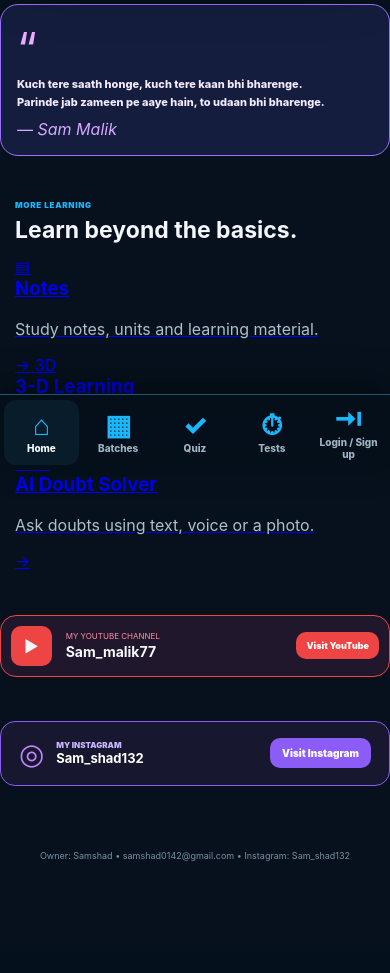
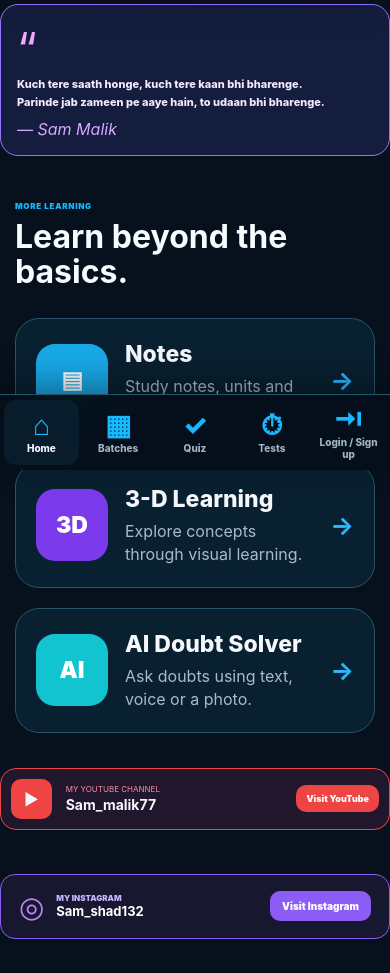
Before and after one commit to samshad0142/Sam-study, a Flask app: page / in a window 390 px wide. Shown: the part 374-1347 px from the top of the page. Before the commit the page ends 1235 px from the top, so only its background shows below. Run offline with Flask 3, Linux system fonts and the light colour scheme; some libraries are stand-ins or nearby versions.

Commit message:
style.css

```diff
--- a/static/style.css
+++ b/static/style.css
@@ -416,3 +416,150 @@ body.light .card:nth-child(4) .year {
     background: #fff5d9 !important;
     color: #bd7900 !important;
 }
+/* ===== MORE LEARNING CARDS ===== */
+
+.more-learning {
+  margin: 55px 0 35px;
+}
+
+.more-learning h2 {
+  margin: 0 0 28px;
+  color: var(--text, #f5f7fb);
+  font-size: 38px;
+  line-height: 1.1;
+}
+
+.learning-grid {
+  display: grid;
+  gap: 20px;
+}
+
+.learning-card {
+  display: flex;
+  align-items: center;
+  gap: 20px;
+  width: 100%;
+  min-height: 145px;
+  padding: 28px;
+  box-sizing: border-box;
+
+  background: #092031;
+  border: 1px solid #28546b;
+  border-radius: 28px;
+
+  color: #f5f7fb !important;
+  text-decoration: none !important;
+
+  transition: transform .2s ease, border-color .2s ease;
+}
+
+.learning-card:hover {
+  transform: translateY(-3px);
+  border-color: #25b8ff;
+}
+
+.learning-icon {
+  width: 84px;
+  height: 84px;
+  min-width: 84px;
+
+  display: flex;
+  align-items: center;
+  justify-content: center;
+
+  border-radius: 22px;
+  color: #fff;
+  font-size: 27px;
+  font-weight: 900;
+}
+
+.notes-card .learning-icon {
+  background: #19a9e8;
+}
+
+.learning-3d-card .learning-icon {
+  background: #7c3aed;
+}
+
+.ai-card .learning-icon {
+  background: #12c4d0;
+}
+
+.learning-card h3 {
+  margin: 0 0 7px;
+  color: #f5f7fb !important;
+  font-size: 28px;
+  font-weight: 800;
+}
+
+.learning-card p {
+  margin: 0;
+  color: #a9bbca !important;
+  font-size: 18px;
+  line-height: 1.4;
+}
+
+.learning-arrow {
+  margin-left: auto;
+  color: #29b8ff !important;
+  font-size: 30px;
+  font-weight: 700;
+}
+
+
+/* ===== LIGHT MODE ===== */
+
+body.light .learning-card {
+  background: #ffffff;
+  border-color: #8ccde8;
+  box-shadow: 0 8px 25px rgba(0,0,0,.08);
+}
+
+body.light .learning-card h3 {
+  color: #102131 !important;
+}
+
+body.light .learning-card p {
+  color: #5c7180 !important;
+}
+
+
+/* ===== MOBILE ===== */
+
+@media (max-width: 600px) {
+
+  .more-learning {
+    margin-top: 45px;
+  }
+
+  .more-learning h2 {
+    font-size: 32px;
+  }
+
+  .learning-card {
+    min-height: 125px;
+    padding: 20px;
+    gap: 17px;
+    border-radius: 24px;
+  }
+
+  .learning-icon {
+    width: 72px;
+    height: 72px;
+    min-width: 72px;
+    border-radius: 19px;
+    font-size: 23px;
+  }
+
+  .learning-card h3 {
+    font-size: 23px;
+  }
+
+  .learning-card p {
+    font-size: 16px;
+  }
+
+  .learning-arrow {
+    font-size: 25px;
+  }
+}
```
